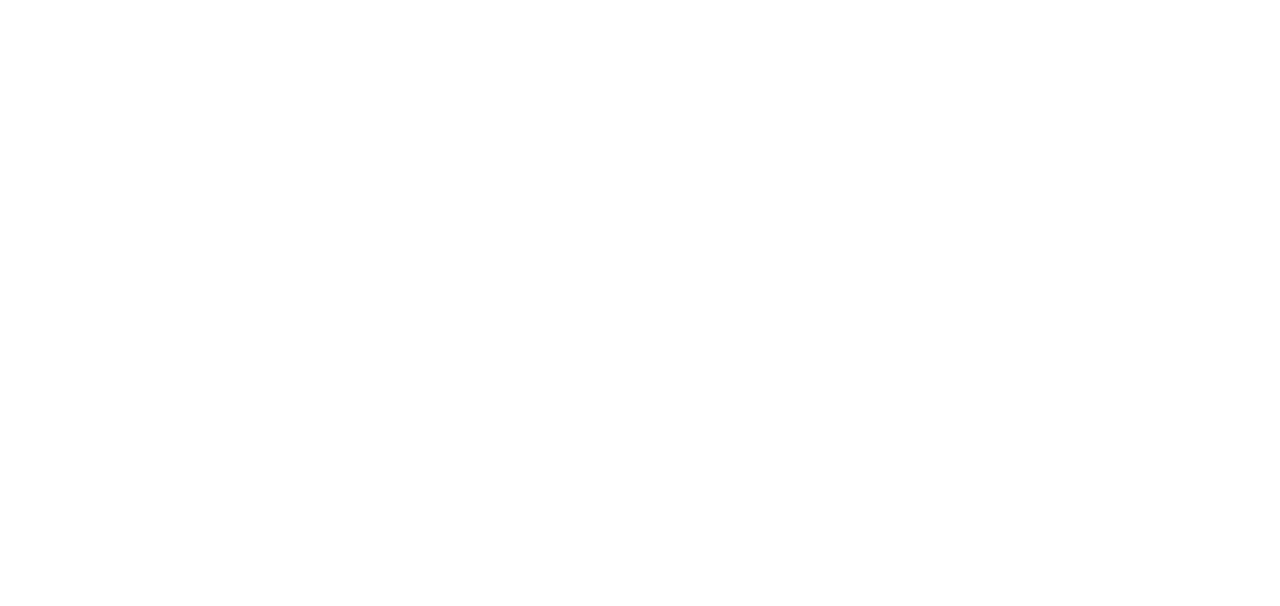
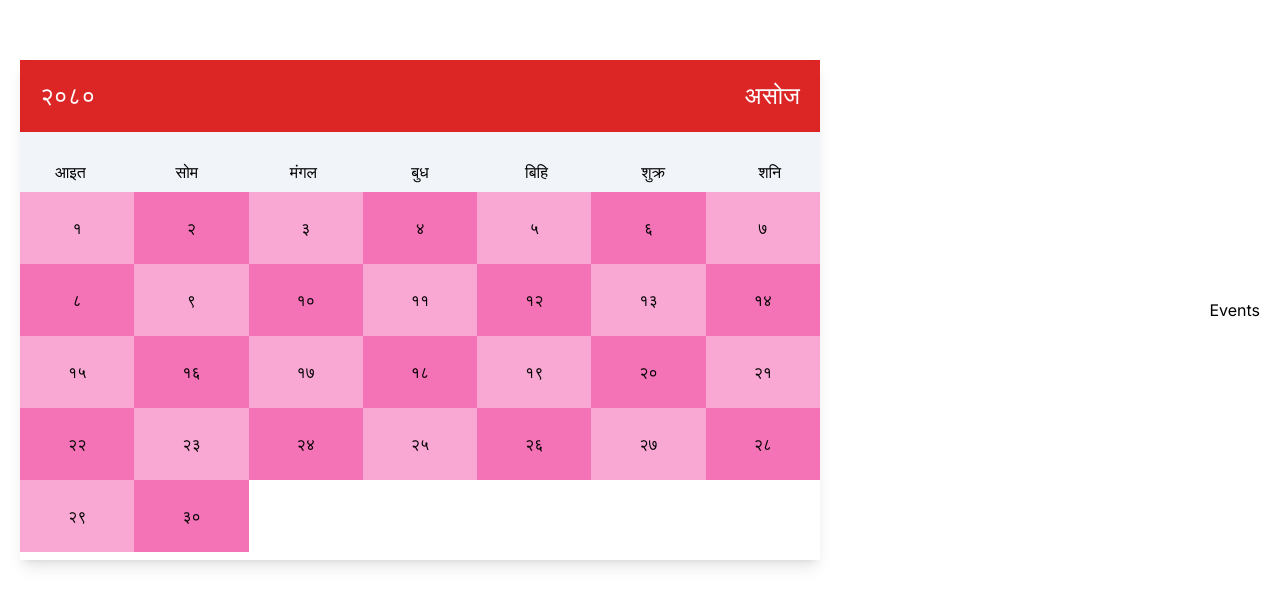
Before and after one commit to aakash-22ak/digitalCalendar, a Next.js app: page / in a window 1280 px wide. Shown: the part 110-716 px from the top of the page. Built offline with nearby package versions, Linux system fonts and the light colour scheme.

Commit message:
created the calendar

```diff
--- a/src/app/page.js
+++ b/src/app/page.js
@@ -3,7 +3,7 @@
 
 export default function Home() {
   return (
-    <main className="flex min-h-screen flex-col items-center justify-between p-24">
+    <main className="">
       <Calendar />
     </main>
   );
--- a/src/components/Calendar.jsx
+++ b/src/components/Calendar.jsx
@@ -1,6 +1,77 @@
 export default function Calendar() {
-  return;
-  <div>
-    <h1>hello </h1>
-  </div>;
+  const days = ["आइत", "सोम", "मंगल", "बुध", "बिहि", "शुक्र", "शनि "];
+  const date = [
+    "१",
+    "२",
+    "३",
+    "४",
+    "५",
+    "६",
+    "७",
+    "८",
+    "९",
+    "१०",
+    "११",
+    "१२",
+    "१३",
+    "१४",
+    "१५",
+    "१६",
+    "१७",
+    "१८",
+    "१९",
+    "२०",
+    "२१",
+    "२२",
+    "२३",
+    "२४",
+    "२५",
+    "२६",
+    "२७",
+    "२८",
+    "२९",
+    "३०",
+  ];
+
+  return (
+    <div className="flex justify-between  items-center min-h-screen m-5 ">
+      {/*header divisioasn */}
+      <div className="w-[800px] h-[500px]  relative shadow-lg overflow-hidden">
+        <div className="flex justify-between bg-red-600 text-center px-5 py-5">
+          <h1 className="text-2xl text-white">२०८०</h1>
+          <h1 className="text-2xl text-white">असोज </h1>
+        </div>
+        <div className="grid grid-cols-7 bg-slate-100 gap-4 pt-5 ">
+          {days.map((day, index) => {
+            return (
+              <div key={index} className=" p-2 text-center">
+                {day}
+              </div>
+            );
+          })}
+        </div>
+        <div className="grid grid-cols-7 ">
+          {date.map((item, index) => {
+            const isEven = index % 2 === 0;
+            return (
+              <>
+                {isEven ? (
+                  <div key={index} className="bg-pink-300 p-6 text-center">
+                    {item}
+                  </div>
+                ) : (
+                  <div key={index} className="bg-pink-400 p-6 text-center">
+                    {item}
+                  </div>
+                )}
+              </>
+            );
+          })}
+        </div>
+      </div>
+      <div>
+        <main>Events</main>
+      </div>
+    </div>
+  );
 }
--- /dev/null
+++ b/src/components/Dates.jsx
@@ -0,0 +1,3 @@
+export default function Dates() {
+  return <div></div>;
+}
```
Also changed, not shown: .eslintrc.json.
